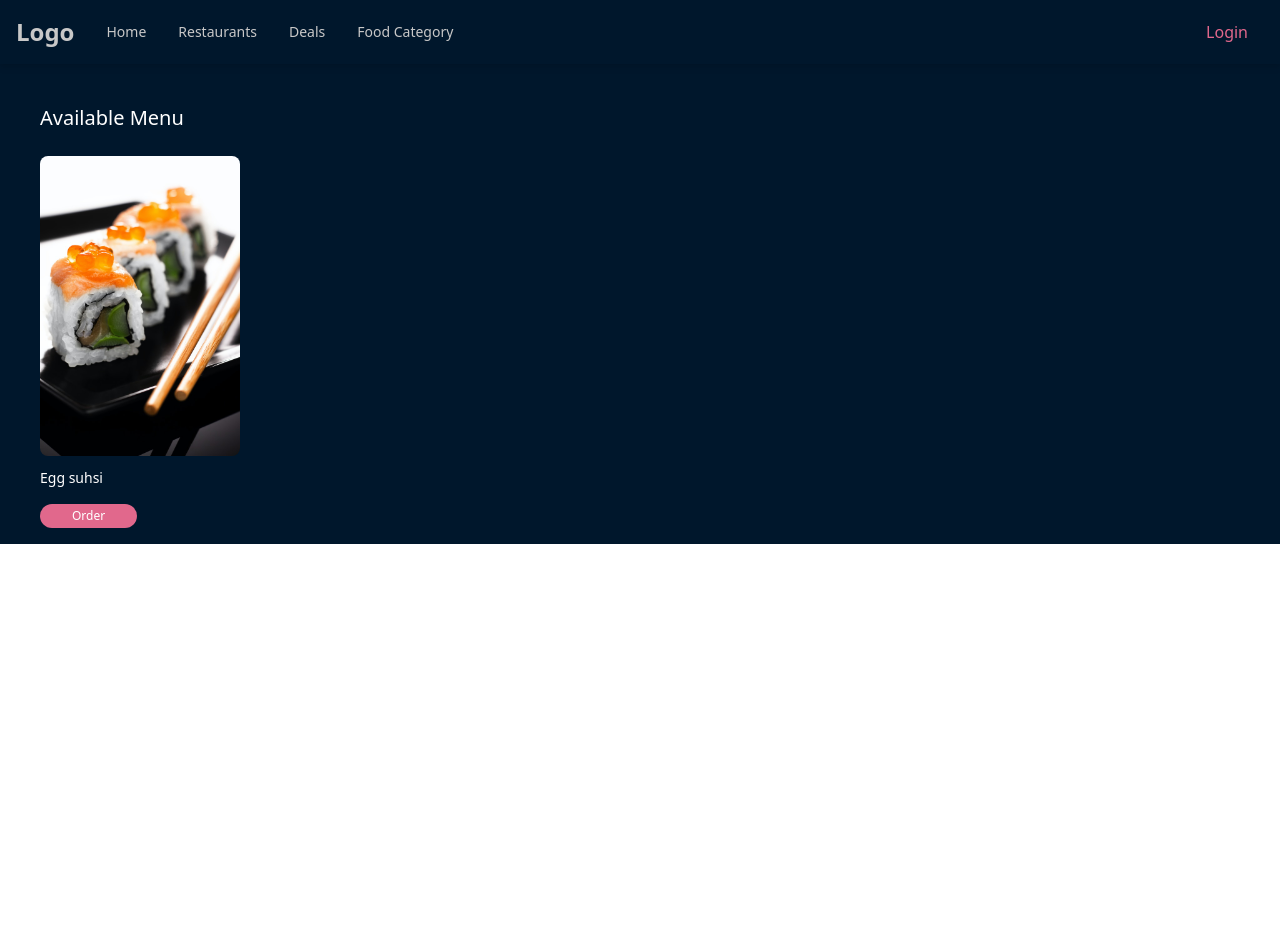
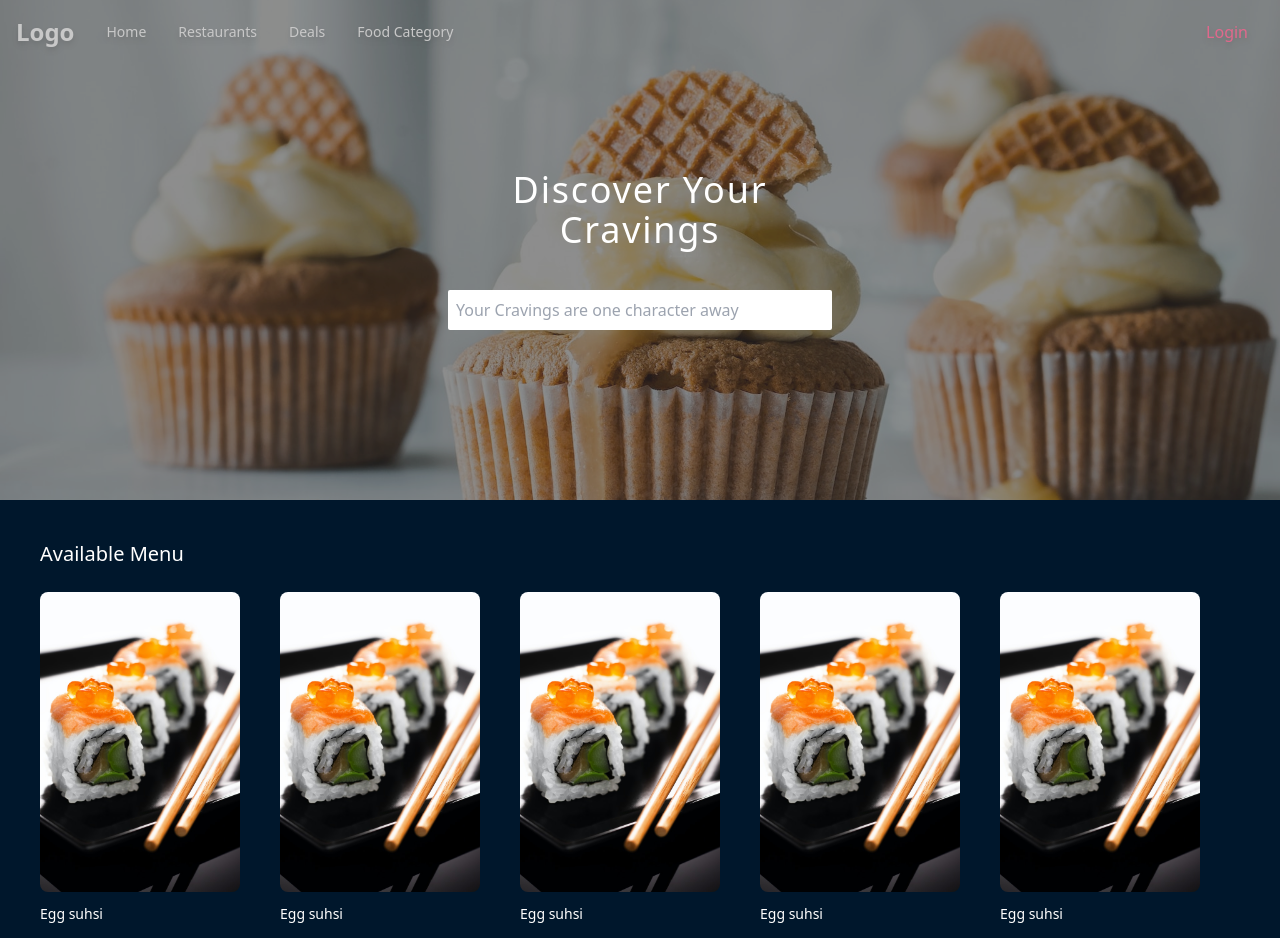
Before and after one commit to juniordevmyanmar/jdev-restaurant-frontend, a React (Create React App) app: page / in a window 1280 px wide. Shown: the top 938 px of the page. Before the commit the page ends 800 px from the top, so only its background shows below. Built offline with nearby package versions, Linux system fonts and the light colour scheme.

Commit message:
homepage ui

```diff
--- a/src/App.tsx
+++ b/src/App.tsx
@@ -3,21 +3,20 @@ import LoginPage from "./pages/LoginPage";
 import { BrowserRouter, Route, Routes } from "react-router-dom";
 import Navbar from "./features/common/ui/Navbar";
 import HomePage from "./pages/HomePage";
-import RegisterPage from './pages/RegisterPage';
+import RegisterPage from "./pages/RegisterPage";
 
 function App() {
   return (
     <div>
       <BrowserRouter>
-        <Navbar />
+        {/* <Navbar /> */}
         <Routes>
           <Route path="/" element={<HomePage />} />
           <Route path="/login" element={<LoginPage />} />
-          <Route path='/register' element={<RegisterPage />}/>
+          <Route path="/register" element={<RegisterPage />} />
         </Routes>
       </BrowserRouter>
-      </div>
-
+    </div>
   );
 }
 
--- a/src/features/common/ui/Navbar.tsx
+++ b/src/features/common/ui/Navbar.tsx
@@ -1,9 +1,13 @@
 import React, { useState, useEffect, useLayoutEffect } from "react";
 import { NavLink } from "react-router-dom";
-
+type NavbarProp = {
+  isScroll: boolean;
+};
 export default function Navbar() {
   const [isMobile, setIsMobile] = useState<boolean>(window.innerWidth < 768);
   const [isMobileNavOpen, setIsMobileNavOpen] = useState<boolean>(false);
+  const [isScroll, setIsScroll] = useState(false);
+
   const handleClick = () => setIsMobileNavOpen(!isMobileNavOpen);
 
   useLayoutEffect(() => {
@@ -24,8 +28,22 @@ export default function Navbar() {
     }
   }, [isMobile]);
 
+  // Navbar scroll
+  const scrollPositon = () => {
+    if (window.pageYOffset >= 64) {
+      setIsScroll(true);
+    } else {
+      setIsScroll(false);
+    }
+  };
+  window.addEventListener("scroll", scrollPositon);
+
   return (
-    <div className="bg-primary text-menu w-full h-[64px] sticky top-0 drop-shadow-md">
+    <div
+      className={`${
+        isScroll ? "bg-primary" : "bg-transparent"
+      } text-menu w-full h-[64px] fixed z-50 top-0 drop-shadow-md`}
+    >
       <div className="px-4 flex justify-between items-center w-full h-full">
         <div className="flex items-center text-sm">
           <h1 className="text-xl font-bold mr-4 md:text-2xl">Logo</h1>
--- a/src/features/menuList/ui/MenuList.tsx
+++ b/src/features/menuList/ui/MenuList.tsx
@@ -11,7 +11,7 @@ const MenuList = ({ menus }: MenuListProps) => {
   return (
     <div className="bg-primary text-white pt-10 pl-10">
       <h2 className="mb-6 text-xl">Available Menu</h2>
-      <div className="overflow-x-scroll flex gap-x-4 sm:gap-x-10 pb-4">
+      <div className="overflow-x-auto flex gap-x-4 sm:gap-x-10 pb-4">
         {Array.isArray(menus) &&
           menus.length > 0 &&
           menus.map((menu) => {
--- a/src/pages/HomePage.tsx
+++ b/src/pages/HomePage.tsx
@@ -1,9 +1,44 @@
 import MenuList from "../features/menuList/ui/MenuList";
 import menuItem1 from "../assets/media/menu-item-1.jpg";
+import Navbar from "../features/common/ui/Navbar";
 
 const HomePage = () => {
-  const menus = [{ id: 1, menu_image: menuItem1, menu_name: "Egg suhsi" }];
-  return <MenuList menus={menus} />;
+  const menus = [
+    { id: 1, menu_image: menuItem1, menu_name: "Egg suhsi" },
+    { id: 2, menu_image: menuItem1, menu_name: "Egg suhsi" },
+    { id: 3, menu_image: menuItem1, menu_name: "Egg suhsi" },
+    { id: 4, menu_image: menuItem1, menu_name: "Egg suhsi" },
+    { id: 5, menu_image: menuItem1, menu_name: "Egg suhsi" },
+  ];
+
+  return (
+    <main className="h-full bg-primary">
+      <Navbar />
+      <header className="bg-[url(../assets/media/home.jpg)] bg-cover sm:bg-center bg-no-repeat h-[500px]">
+        <div
+          className="w-full h-full
+             bg-blue-600/30 backdrop-brightness-50 bg-white/10"
+        >
+          <div className="sm:w-[400px] mx-auto h-full flex flex-col justify-center items-center gap-10 text-white text-center px-2">
+            <h1 className="text-4xl w-3/4 capitalize tracking-wider">
+              Discover your cravings
+            </h1>
+            <input
+              type="search"
+              className="w-full outline-none p-2 cursor-pointer text-input font-light rounded-sm placeholder:font-light"
+              placeholder="Your Cravings are one character away"
+            />
+          </div>
+        </div>
+      </header>
+      <section className="section-menulist">
+        <MenuList menus={menus} />
+      </section>
+      <section className="section-menulist">
+        <MenuList menus={menus} />
+      </section>
+    </main>
+  );
 };
 
 export default HomePage;
--- a/src/pages/LoginPage.tsx
+++ b/src/pages/LoginPage.tsx
@@ -6,7 +6,7 @@ export default function LoginPage() {
 
   return (
     <>
-      {/* <Navbar /> */}
+      <Navbar />
       <div className="flex flex-col justify-center">
         <div className="bg-center sm:bg-cover h-[450px] w-full bg-login ">
           <div className="bg-slate-700/30 w-full h-full flex justify-center items-center">
@@ -24,5 +24,4 @@ export default function LoginPage() {
       <LoginForm />
     </>
   );
-
 }
--- a/tailwind.config.js
+++ b/tailwind.config.js
@@ -1,16 +1,17 @@
 /** @type {import('tailwindcss').Config} */
 module.exports = {
-  content: ['./src/**/*.{html,js,tsx,ts}'],
+  content: ["./src/**/*.{html,js,tsx,ts}"],
   theme: {
     extend: {
       backgroundImage: {
         login: "url('/src/assets/media/unsplash.jpg')",
       },
-      colors:{
-        primary:'#00172C',
-        secondary : '#E1688C',
-        menu: '#C8C8C8'
-      }
+      colors: {
+        primary: "#00172C",
+        secondary: "#E1688C",
+        menu: "#C8C8C8",
+        input: "#707070",
+      },
     },
   },
   plugins: [],
```
Also changed, not shown: src/assets/media/home.jpg (added).
